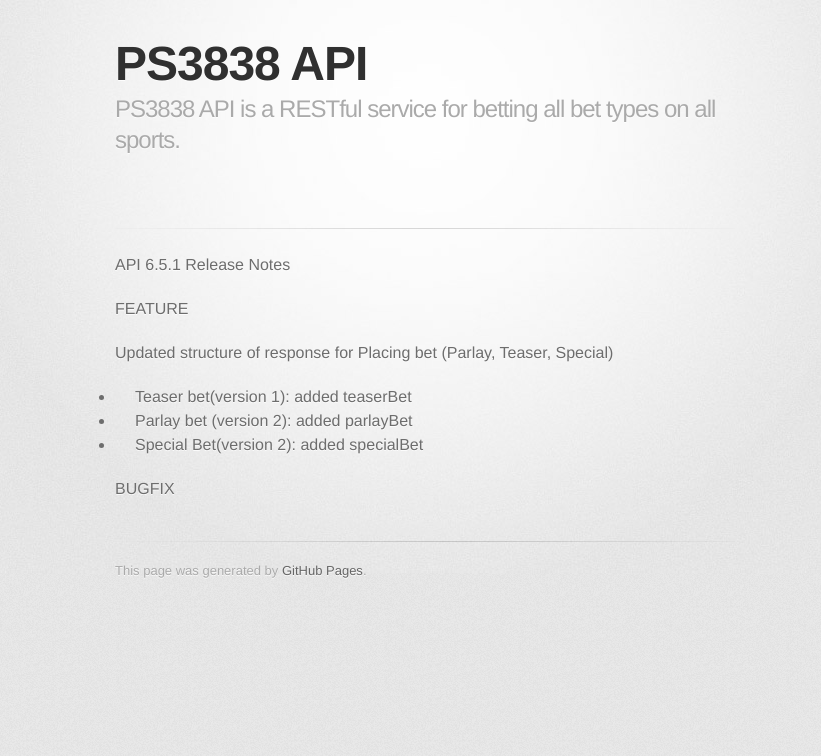
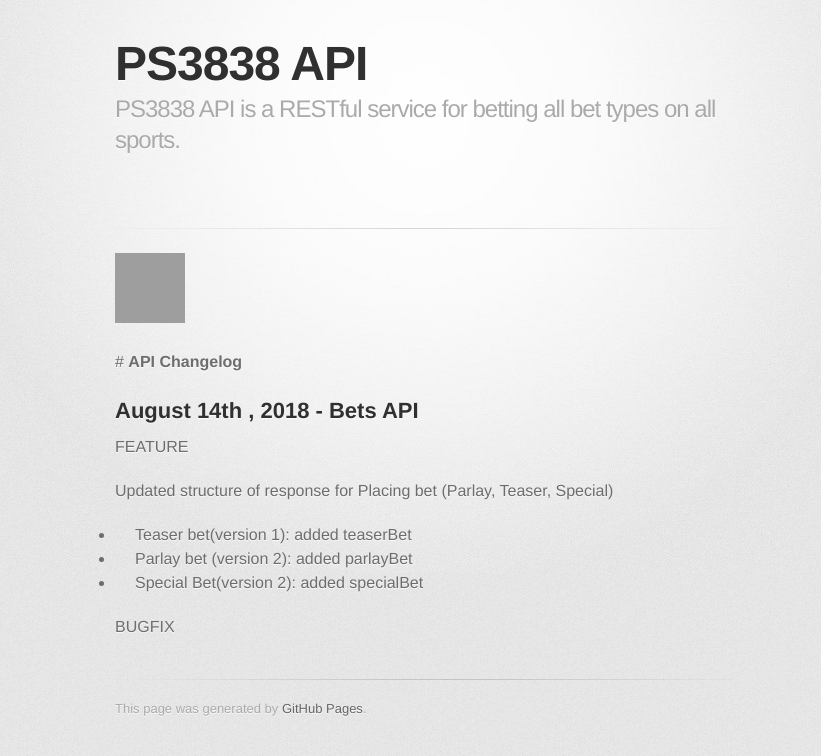
Before and after one commit to ps3838api/ps3838api.github.io, a Jekyll site: the page built from ChangesLog.md, in a window 1280 px wide. Shown: the top 756 px of the page, without its empty margins (215-1036 px from the left). Built offline with Jekyll 4.4.1, drawn with Linux system fonts in a browser that asks for light colours; some web fonts are replaced; our own code applies the rules of GitHub Pages for plain Markdown files; grey boxes are pictures that could not be loaded.

Commit message:
Update ChangesLog.md

```diff
--- a/ChangesLog.md
+++ b/ChangesLog.md
@@ -1,4 +1,11 @@
-API 6.5.1 Release Notes
+
+<img _ngcontent-c2="" src="https://avatars2.githubusercontent.com/u/31601407?s=70&amp;u=f3c6e1cfc8a26665e4a4df6d8da4a7ee527aeceb&amp;v=4" style="background-color: transparent;">
+
+
+ #  **API Changelog**
+
+## August 14th , 2018 - Bets API
+
 
 <b>FEATURE</b>
 
```
